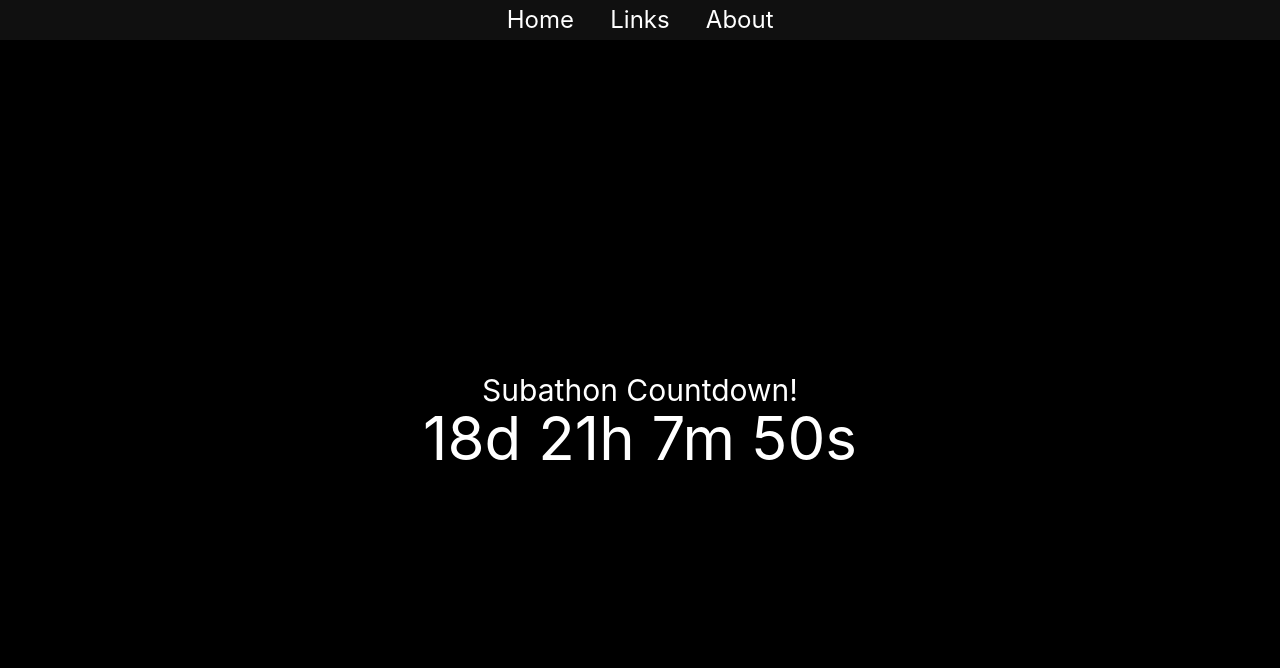
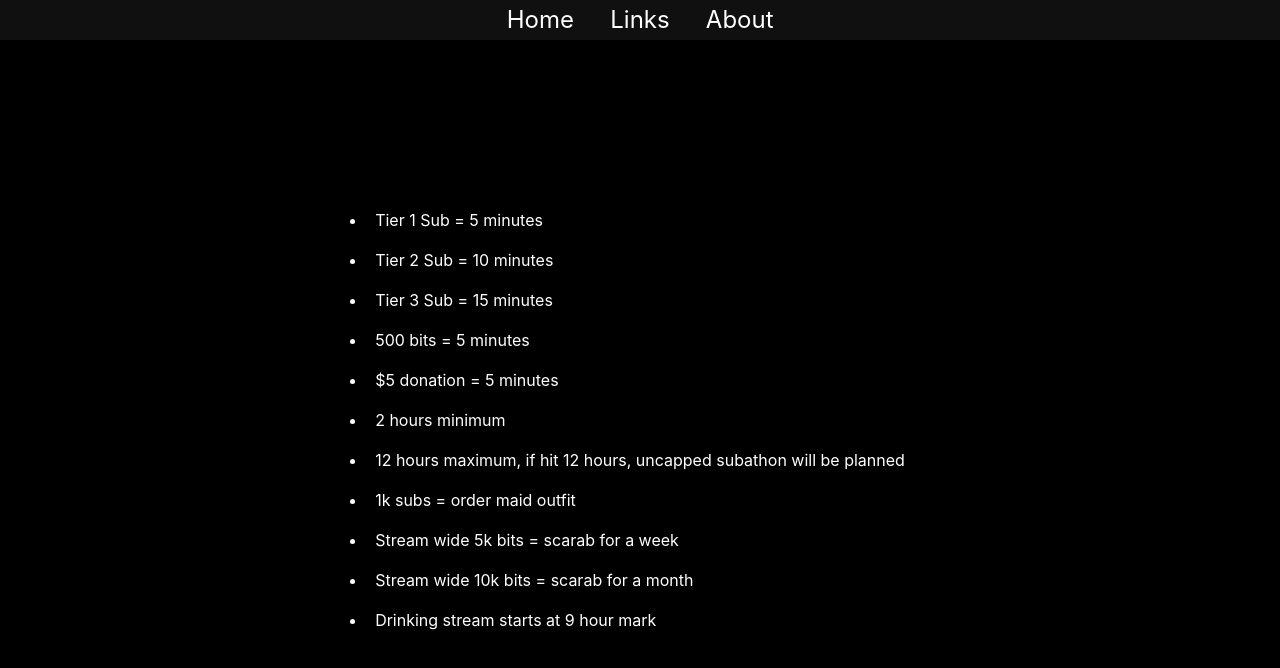
Before and after one commit to PaputsaTTV/PaputsaTTV, a Next.js app: page /subathon in a window 1280 px wide. Shown: the top 668 px of the page. Built offline with nearby package versions, Linux system fonts and the light colour scheme.

Commit message:
reworked subathon

```diff
--- a/pages/subathon.js
+++ b/pages/subathon.js
@@ -1,29 +1,29 @@
-import { useEffect, useState } from "react";
+var txt = [
+    "Tier 1 Sub = 5 minutes",
+    "Tier 2 Sub = 10 minutes",
+    "Tier 3 Sub = 15 minutes",
+    "500 bits = 5 minutes",
+    "$5 donation = 5 minutes",
+    "2 hours minimum",
+    "12 hours maximum, if hit 12 hours, uncapped subathon will be planned",
+    "1k subs = order maid outfit",
+    "Stream wide 5k bits = scarab for a week",
+    "Stream wide 10k bits = scarab for a month",
+    "Drinking stream starts at 9 hour mark"
+]
 
 export default function App() {
-    var [x, setX] = useState(0);
-    useEffect(()=>{
-        setTimeout(()=>{
-            var time = document.getElementById("time");
-            var epch = new Date("April 22 2022 13:00:00");
-            var diff = (epch - Date.now())/1000;
-            var days = `${diff/(60*60*24)}`.split(".");
-            diff = diff%(60*60*24);
-            days = days[0];
-            var hours = `${diff/(60*60)}`.split(".");
-            diff = diff%(60*60);
-            hours = hours[0];
-            var minutes = `${diff/(60)}`.split(".");
-            diff = diff%60;
-            minutes = minutes[0];
-            time.innerText = `${days}d ${hours}h ${minutes}m ${diff.toFixed(0)}s`;
-            setX(x+1);
-        }, 1_000);
-    });
     return (
         <div className="w-[100vw] h-[90vh] lg:h-[95vh] bg-black flex flex-col justify-center items-center">
-            <h1 className="text-white text-3xl">Subathon Countdown!</h1>
-            <h1 id="time" className="text-white text-6xl"></h1>
+            <ul className="list-disc text-white text-md">
+                {txt.map(i=>{
+                    return (
+                        <li key={i} className="p-2">
+                            {i}
+                        </li>
+                    )
+                })}
+            </ul>
         </div>
     );
 }
```
